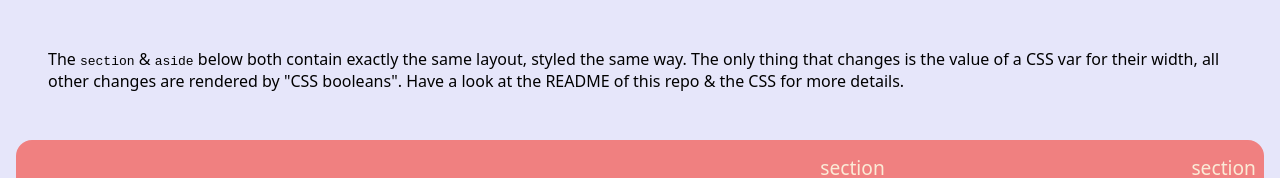
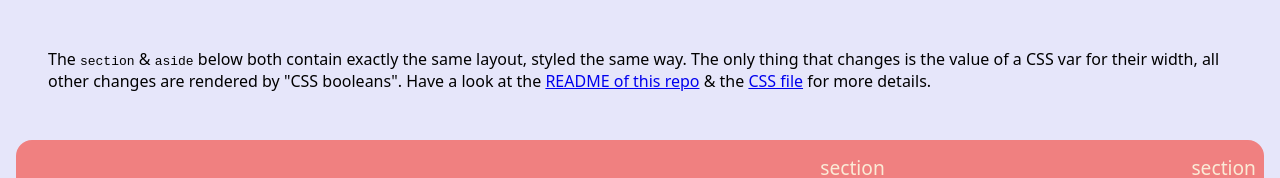
Before and after one commit to corbin-c/conditional-css, a plain HTML site: page index.html in a window 1280 px wide. Shown: the top 178 px of the page. Drawn offline with Linux system fonts and the light colour scheme.

Commit message:
links to repo

```diff
--- a/index.html
+++ b/index.html
@@ -8,7 +8,7 @@
   </head>
   <body>
     <header>
-      <p>The <code>section</code> & <code>aside</code> below both contain exactly the same layout, styled the same way. The only thing that changes is the value of a CSS var for their width, all other changes are rendered by "CSS booleans". Have a look at the README of this repo & the CSS for more details.</p>
+      <p>The <code>section</code> & <code>aside</code> below both contain exactly the same layout, styled the same way. The only thing that changes is the value of a CSS var for their width, all other changes are rendered by "CSS booleans". Have a look at the <a href="https://github.com/corbin-c/conditional-css/blob/master/README.md" title="README">README of this repo</a> & the <a href="https://github.com/corbin-c/conditional-css/blob/master/style.css" title="style.css">CSS file</a> for more details.</p>
     </header>
     <main>
       <section>
```
